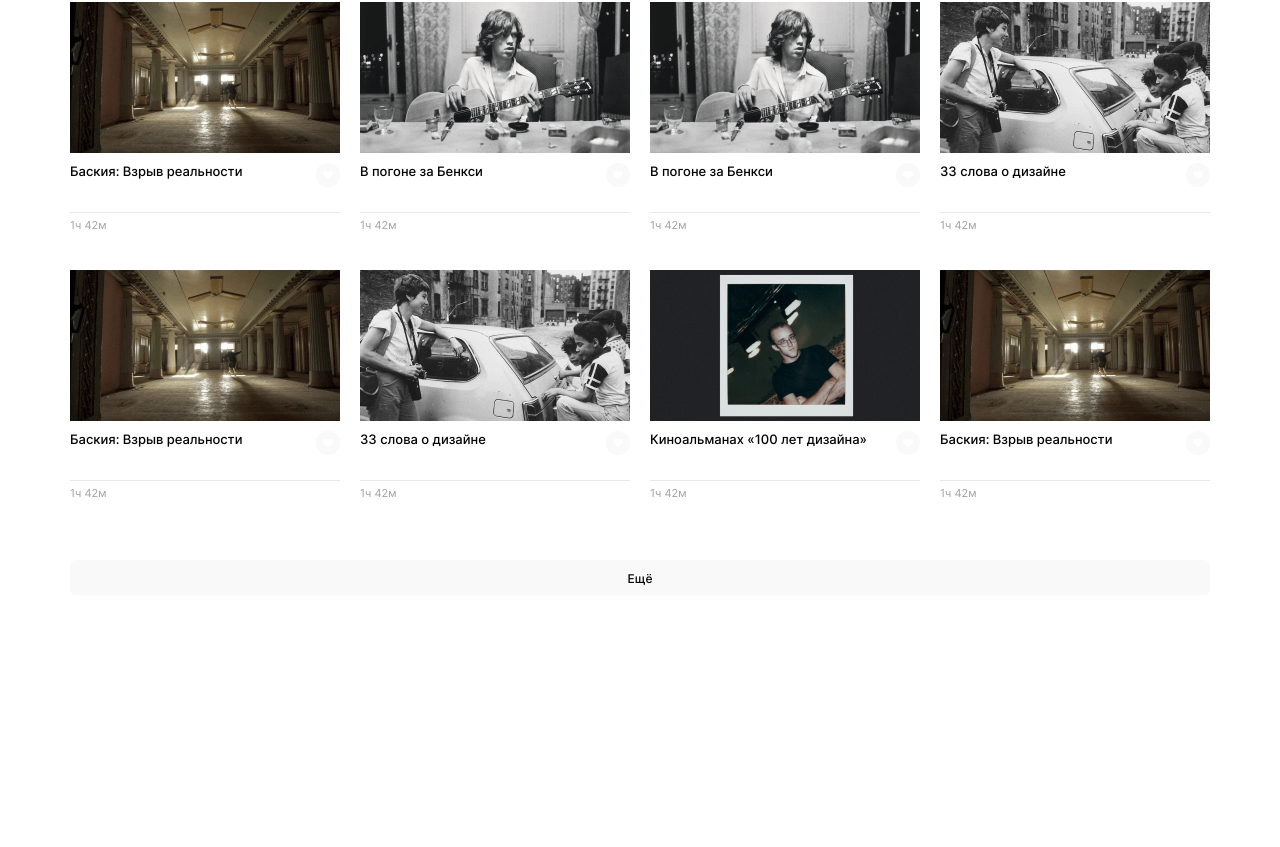
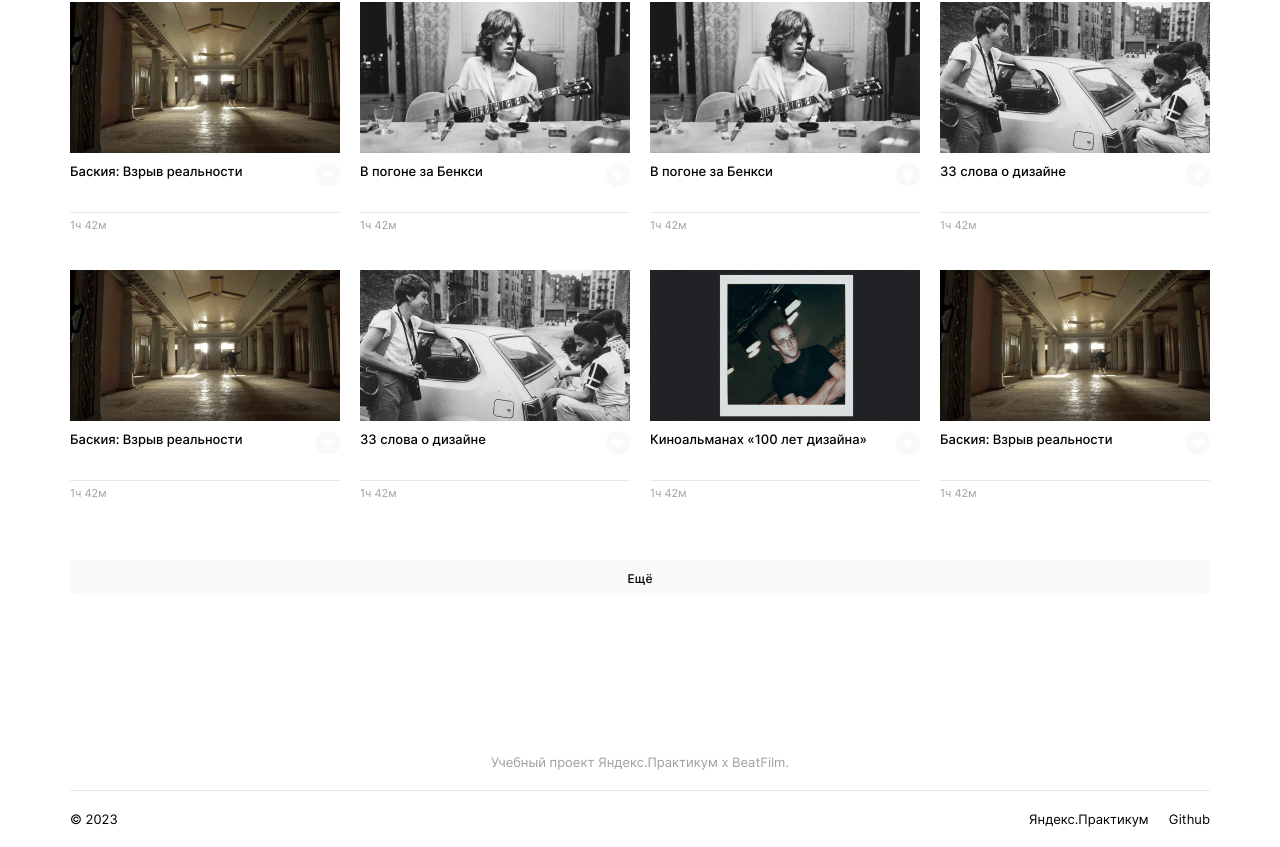
Before and after one commit to h1ze/movies-explorer-frontend, a React (Create React App) app: page /movies in a window 1280 px wide. Shown: the part 900-1747 px from the top of the page. Before the commit the page ends 1575 px from the top, so only its background shows below. Built offline with nearby package versions, Linux system fonts and the light colour scheme.

Commit message:
feat: создать Layout для сборки компонентов

```diff
--- a/src/components/App/App.jsx
+++ b/src/components/App/App.jsx
@@ -8,21 +8,21 @@ import Register from '../Register/Register';
 import Login from '../Login/Login';
 import Profile from '../Profile/Profile';
 import NotFound from '../NotFound/NotFound';
-import Menu from '../Menu/Menu';
+import Layout from '../Layout/Layout';
 
 function App() {
   return (
     <div className="page">
-      <Header />
       <Routes>
-        <Route path="/" element={<Main />} />
+        <Route path="/" element={<Layout />}>
+          <Route index element={<Main />} />
           <Route path="movies" element={<Movies />} />
           <Route path="saved-movies" element={<SavedMovies />} />
           <Route path="signup" element={<Register />} />
           <Route path="signin" element={<Login />} />
           <Route path="profile" element={<Profile />} />
           <Route path="*" element={<NotFound />} />
-        <Route path="menu" element={<Menu />} />
+        </Route>
       </Routes>
     </div>
   );
--- /dev/null
+++ b/src/components/Layout/Layout.jsx
@@ -0,0 +1,18 @@
+import React from 'react';
+import { Outlet, useLocation } from 'react-router-dom';
+import Header from '../Header/Header';
+import Footer from '../Footer/Footer';
+
+const Layout = () => {
+  const { pathname } = useLocation();
+  const footerPaths = ['/', '/movies', '/saved-movies'];
+  return (
+    <>
+      <Header />
+      <Outlet />
+      {footerPaths.includes(pathname) && <Footer />}
+    </>
+  );
+};
+
+export default Layout;
--- a/src/components/Main/Main.jsx
+++ b/src/components/Main/Main.jsx
@@ -4,7 +4,7 @@ import NavTab from '../NavTab/NavTab';
 import AboutProject from '../AboutProject/AboutProject';
 import Techs from '../Techs/Techs';
 import AboutMe from '../AboutMe/AboutMe';
-import Footer from '../Footer/Footer';
+
 
 const Main = () => {
   return (
@@ -14,7 +14,6 @@ const Main = () => {
       <AboutProject />
       <Techs />
       <AboutMe />
-      <Footer />
     </main>
   );
 };
```
Lines whose indentation alone changed are shown as unchanged.
